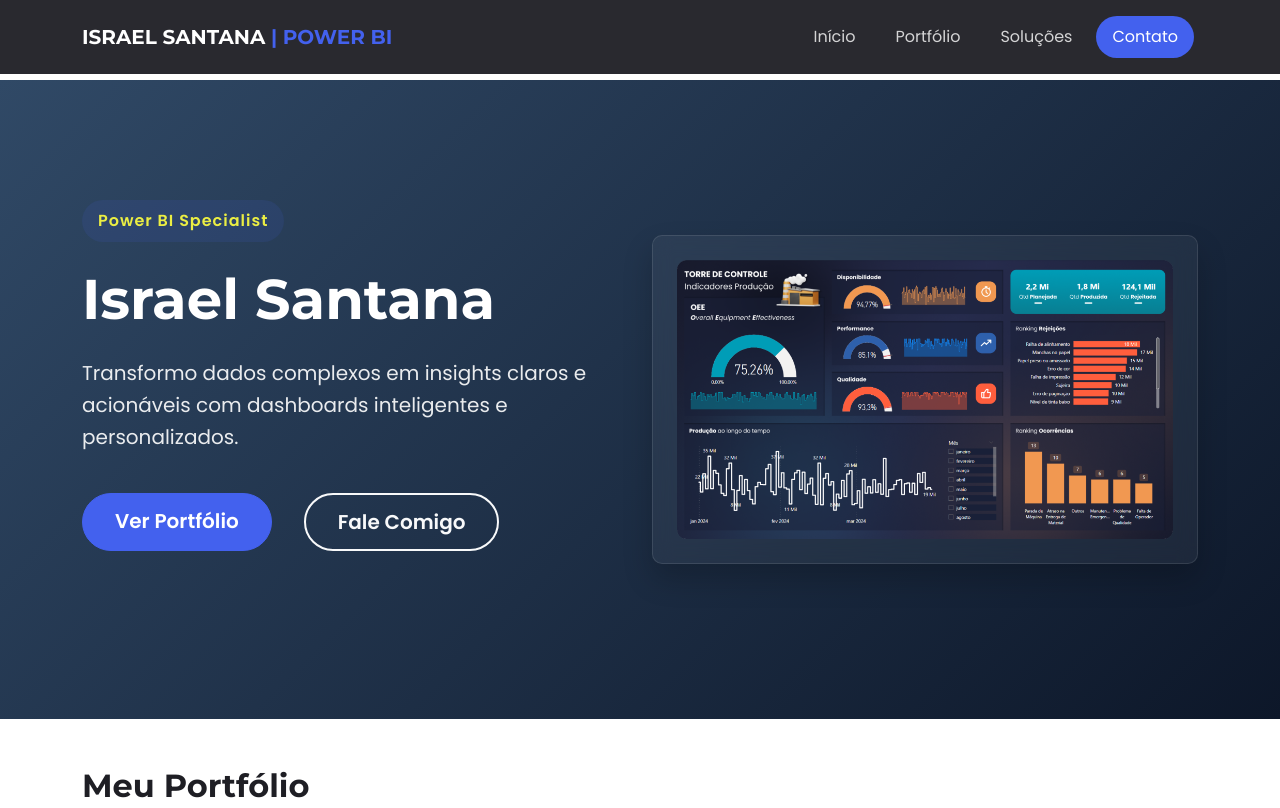
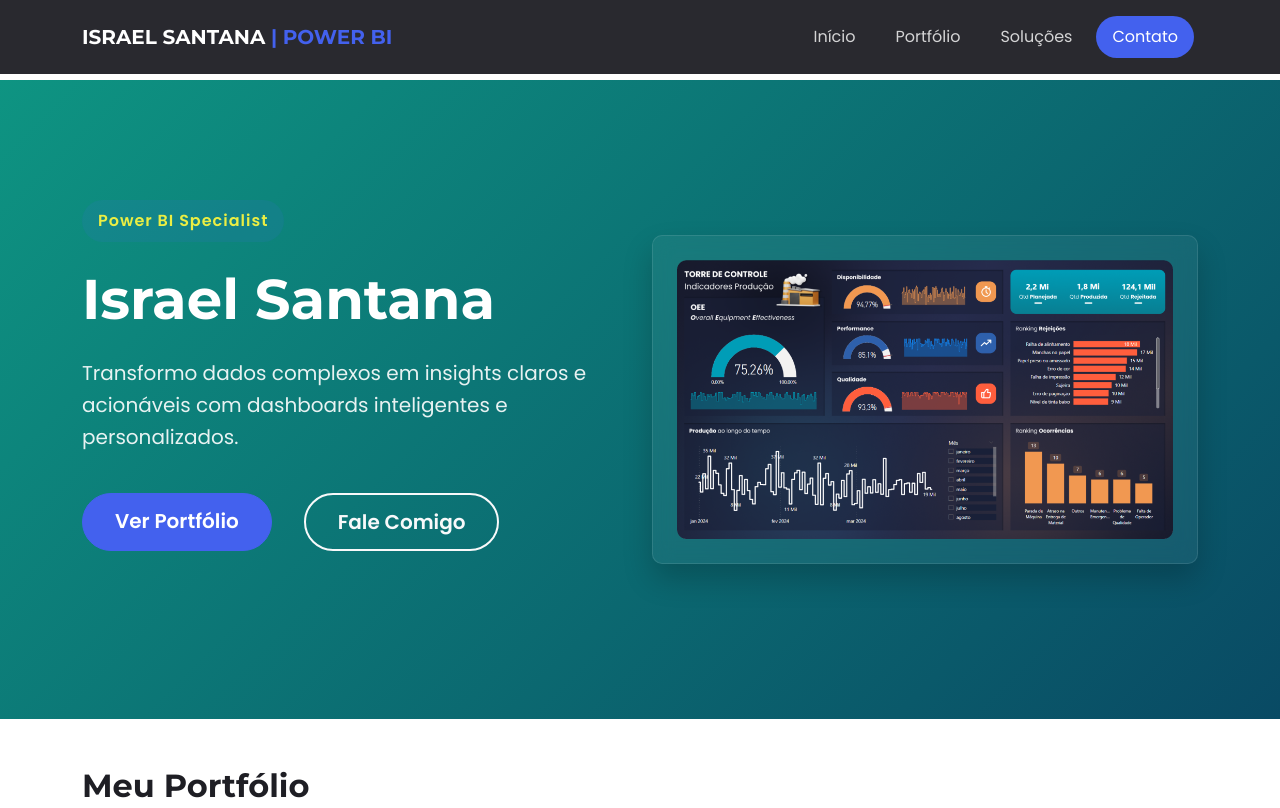
Before and after one commit to Israelsgdev/portifolio-bi, a plain HTML site: page index.html in a window 1280 px wide. Shown: the top 808 px of the page. Drawn offline with nearby package versions, Linux system fonts and the light colour scheme.

```diff
--- a/css/style.css
+++ b/css/style.css
@@ -108,7 +108,7 @@
 /* Hero Section Estática */
 .hero-section {
     padding: 120px 0;
-    background: linear-gradient(135deg, #304966, #0d1729);
+    background: linear-gradient(135deg, #0e9482, #094a64);
     color: white;
   }
 
```
